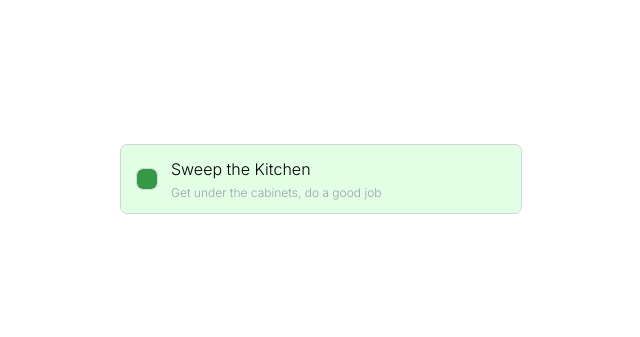
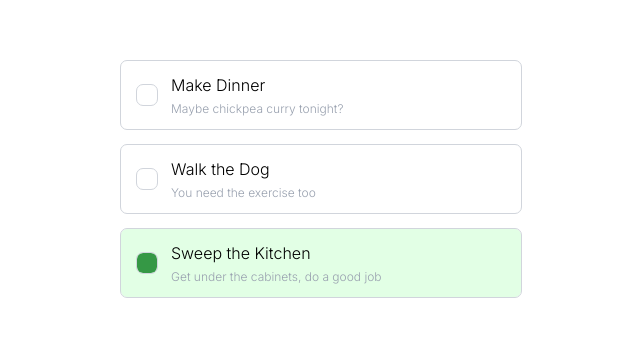
Before and after one commit to HarStu/styling-project, a React (Vite) app: page / in a window 1280 px wide. Shown: the part 221-558 px from the top of the page, without its empty margins (319-959 px from the left). Built offline with nearby package versions, Linux system fonts and the light colour scheme.

Commit message:
Implement Task List

```diff
--- a/src/App.tsx
+++ b/src/App.tsx
@@ -1,5 +1,6 @@
 import type { TaskData } from './Task.tsx'
 import { Task } from './Task.tsx'
+import { TaskList } from './TaskList.tsx'
 import './Index.css'
 
 function App() {
@@ -11,9 +12,30 @@ function App() {
     initialCheck: true
   }
 
+  const task_list: TaskData[] = [
+    {
+      id: 1,
+      title: "Sweep the Kitchen",
+      description: "Get under the cabinets, do a good job",
+      initialCheck: true
+    },
+    {
+      id: 2,
+      title: "Make Dinner",
+      description: "Maybe chickpea curry tonight?",
+      initialCheck: false
+    },
+    {
+      id: 3,
+      title: "Walk the Dog",
+      description: "You need the exercise too",
+      initialCheck: false
+    },
+  ]
+
   return (
     <div className="flex flex-col justify-center items-center min-h-screen">
-      <Task taskData={taskData} />
+      <TaskList tasks={task_list} />
     </div>
   )
 }
--- /dev/null
+++ b/src/TaskList.tsx
@@ -0,0 +1,29 @@
+import { useState } from 'react'
+import clsx from 'clsx'
+import './index.css'
+
+import { Task } from './Task.tsx'
+import type { TaskData } from './Task.tsx'
+
+type TaskListProps = { tasks: TaskData[] }
+export function TaskList({ tasks } : TaskListProps) {
+  const completedCompare = (a: TaskData, b: TaskData) => {
+    if (a.initialCheck && !b.initialCheck) {
+      return 1
+    } else if (!a.initialCheck && b.initialCheck) {
+      return -1
+    } else {
+      return 0
+    }
+  }
+
+  const sortedTasks = tasks.sort(completedCompare)
+
+  return (
+    <div className="space-y-4">
+      {sortedTasks.map(taskData =>
+        <Task taskData={taskData} />
+      )}
+    </div>
+  )
+}
```
